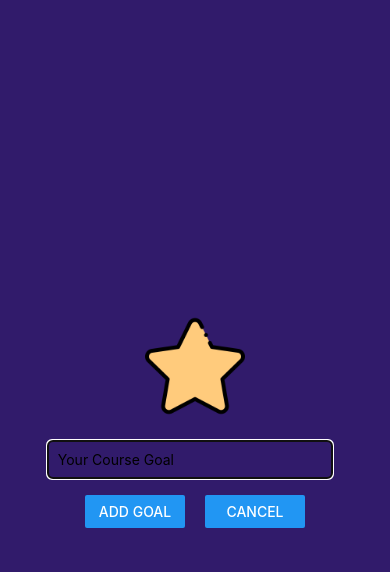
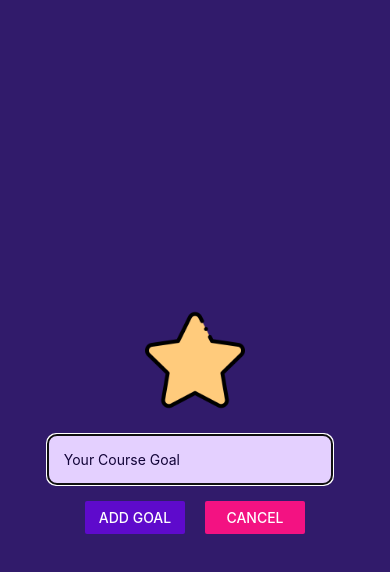
Before and after one commit to KayKay1992/React_Native_Course, a React Native app: screen / in a window 390 px wide. Both pictures are taken after a click on the button "ADD NEW GOAL". Shown: the top 572 px of the page. Built offline with nearby package versions, Linux system fonts and the light colour scheme.

Commit message:
App Finishing Touches

```diff
--- a/App.js
+++ b/App.js
@@ -3,6 +3,7 @@ import { useState } from 'react';
 import { StyleSheet, View,  FlatList, Button } from 'react-native';
 import GoalItem from './components/GoalItem';
 import GoalInput from './components/GoalInput';
+import { StatusBar } from 'expo-status-bar';
 
 export default function App() {
   const [modalIsVisible, setModalIsVisible] = useState(false)
@@ -32,6 +33,8 @@ export default function App() {
 
   }
   return (
+    <>
+    <StatusBar style='light'/>
     <View style={styles.appContainer}>
       <Button title='Add new goal'color='#5e0acc' onPress={startAddGoalHandler}/>
       <GoalInput visible={modalIsVisible} onAddGoal={addGoalHandler} onCancel={endAddGoalHandler} />
@@ -53,13 +56,14 @@ export default function App() {
       </View>
 
     </View>
+    </>
   );
 }
 
 const styles = StyleSheet.create({
  appContainer: {
   flex: 1,
-
+  backgroundColor: '#1e085a',
   paddingTop: 50,
   paddingHorizontal: 16,
  },
--- a/app.json
+++ b/app.json
@@ -5,6 +5,7 @@
     "version": "1.0.0",
     "orientation": "portrait",
     "icon": "./assets/icon.png",
+    "backgroundColor": "#1e085a",
     "userInterfaceStyle": "light",
     "splash": {
       "image": "./assets/splash.png",
--- a/components/GoalInput.js
+++ b/components/GoalInput.js
@@ -23,10 +23,10 @@ export default function GoalInput(props) {
         <TextInput style={styles.textInput} placeholder='Your Course Goal' onChangeText={goalInputHandler}  value={enteredGoalText}/>
        <View style={styles.buttonContainer}>
         <View style={styles.button}>
-        <Button title='Add Goal' onPress={addGoalHandler}/>
+        <Button title='Add Goal' onPress={addGoalHandler} color='#5e0acc'/>
         </View>
         <View style={styles.button}>
-        <Button title='Cancel' onPress={props.onCancel}/>
+        <Button title='Cancel' onPress={props.onCancel} color='#f31282'/>
         </View>
 
        </View>
@@ -46,10 +46,12 @@ const styles = StyleSheet.create({
         backgroundColor: '#311b6b',
        },
        textInput: {
-        borderColor: '#cccccc',
+        borderColor: '#e4d0ff',
+        backgroundColor: '#e4d0ff',
+        color: '#120438',
         borderWidth: 1,
-        padding: 10,
-        borderRadius: 5,
+        padding: 16,
+        borderRadius: 9,
         width: '80%',
         marginRight: 10,
        },
```
